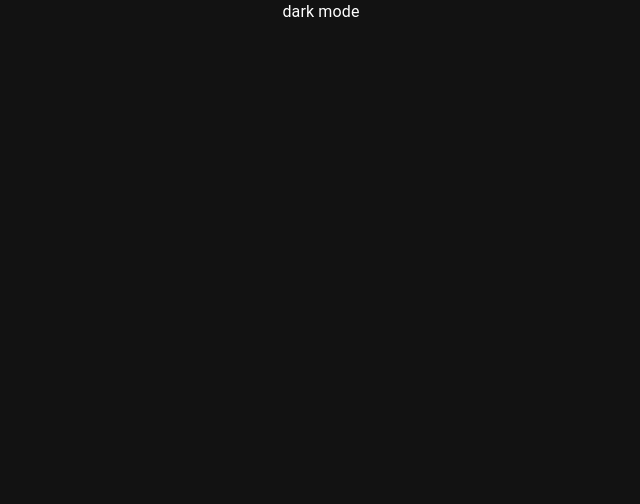
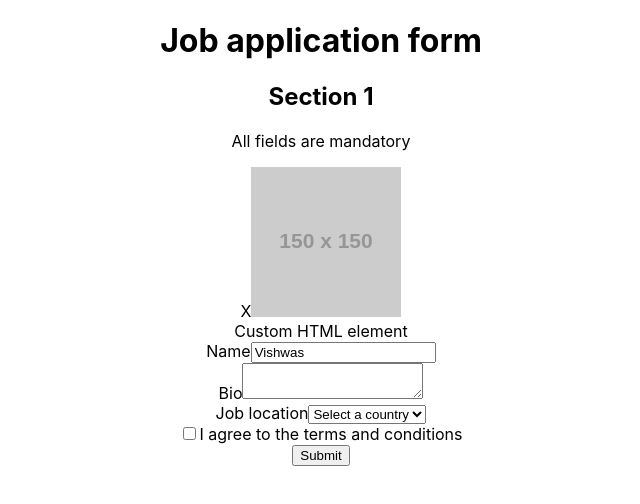
Before and after one commit to cool-eagle/react-testing-labrary, a React (Create React App) app: page / in a window 1280 px wide. Shown: the top 504 px of the page, without its empty margins (319-959 px from the left). Built offline with nearby package versions, Linux system fonts and the light colour scheme.

Commit message:
Ready new section

```diff
--- a/src/App.tsx
+++ b/src/App.tsx
@@ -1,40 +1,40 @@
 import React from 'react';
 import logo from './logo.svg';
 import './App.css';
-// import { Application } from './components/application/Application';
-// import { Skills } from './components/skills/skills';
-// import { Counter } from './components/counter/counter';
+import { Application } from './components/application/Application';
+import { Skills } from './components/skills/skills';
+import { Counter } from './components/counter/counter';
 
-import { AppProviders } from './providers/app-providers';
-import { MuiMode } from './components/mui/mui-mode';
+// import { AppProviders } from './providers/app-providers';
+// import { MuiMode } from './components/mui/mui-mode';
 
 function App() {
   return (
-    <AppProviders>
-      <div className="App">
-        <MuiMode />
-      </div>
-    </AppProviders>
+    // <AppProviders>
+    //   <div className="App">
+    //     <MuiMode />
+    //   </div>
+    // </AppProviders>
 
-    // <div className="App">
-    //   <Counter />
-    //   <Skills skills={['html', 'css', 'javascript']} />
-    //   <Application />
-    //   <header className="App-header">
-    //     <img src={logo} className="App-logo" alt="logo" />
-    //     <p>
-    //       Edit <code>src/App.tsx</code> and save to reload.
-    //     </p>
-    //     <a
-    //       className="App-link"
-    //       href="https://reactjs.org"
-    //       target="_blank"
-    //       rel="noopener noreferrer"
-    //     >
-    //       Learn React
-    //     </a>
-    //   </header>
-    // </div>
+    <div className="App">
+      {/* <Counter />
+      <Skills skills={['html', 'css', 'javascript']} /> */}
+      <Application />
+      {/* <header className="App-header">
+        <img src={logo} className="App-logo" alt="logo" />
+        <p>
+          Edit <code>src/App.tsx</code> and save to reload.
+        </p>
+        <a
+          className="App-link"
+          href="https://reactjs.org"
+          target="_blank"
+          rel="noopener noreferrer"
+        >
+          Learn React
+        </a>
+      </header> */}
+    </div>
   );
 }
 
```
